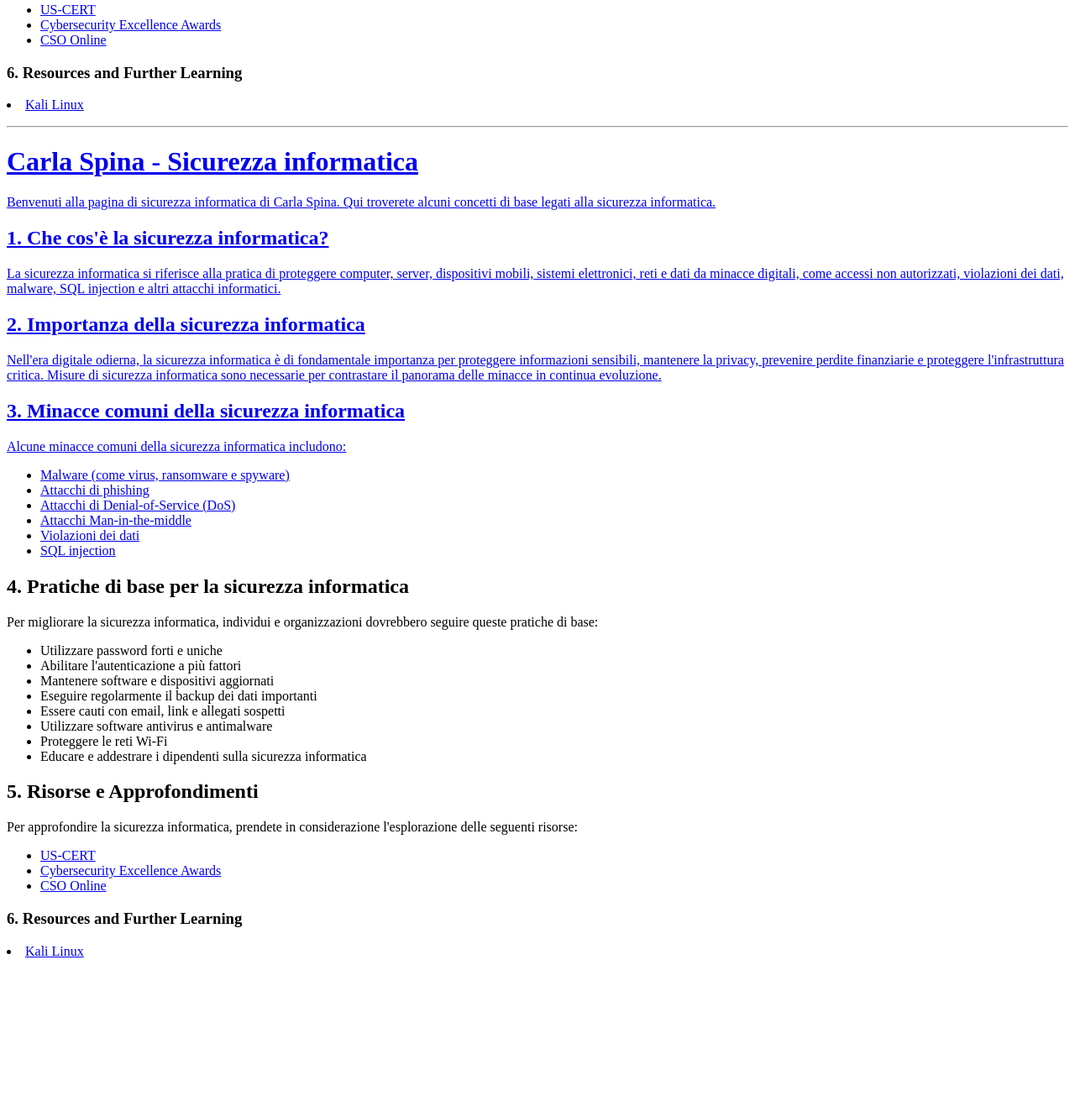
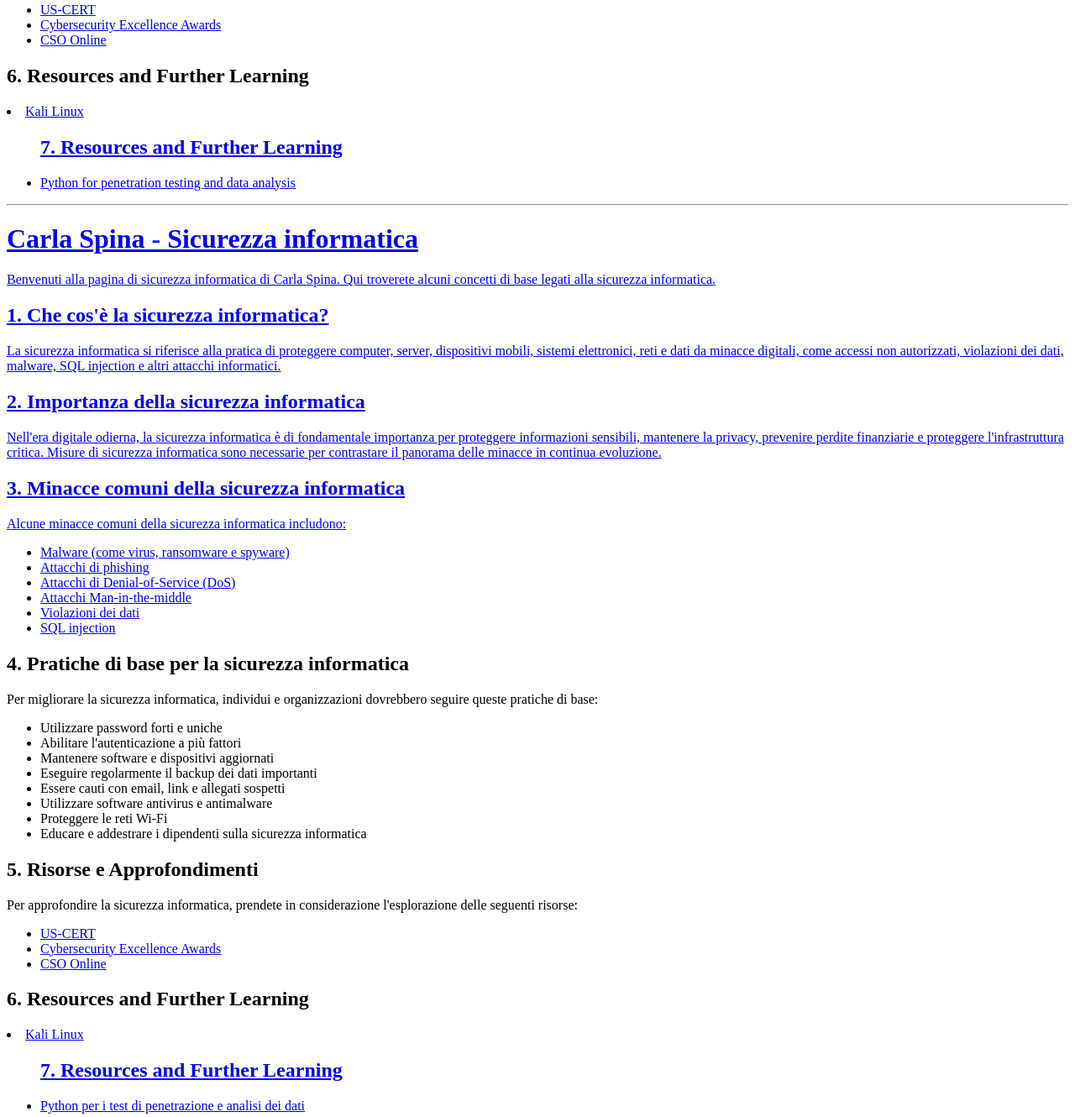
Before and after one commit to blacktulip99/portfoliocarlaspina, a plain HTML site: page index.html in a window 1280 px wide. Shown: the part 855-2185 px from the top of the page at 84% size. Before the commit the page ends 2013 px from the top, so only its background shows below. Drawn offline with Linux system fonts and the light colour scheme.

Commit message:
Update index.html

```diff
--- a/index.html
+++ b/index.html
@@ -44,8 +44,12 @@
       <li><a href="https://www.csoonline.com/">CSO Online</a></li>
     </ul>
 
-    <h3>6. Resources and Further Learning</h2>
+    <h2>6. Resources and Further Learning</h2>
         <li><a href="pagina_kali.html" target="_blank">Kali Linux</li>
+    <ul>
+
+    <h2>7. Resources and Further Learning</h2>
+        <li><a href="pagina_python.html" target="_blank">Python for penetration testing and data analysis</li>
     <ul>
 
   </div>
@@ -94,8 +98,12 @@
       <li><a href="https://www.csoonline.com/" target="_blank">CSO Online</a></li>
     </ul>
 
-    <h3>6. Resources and Further Learning</h2>
+    <h2>6. Resources and Further Learning</h2>
         <li><a href="pagina_kali_it.html" target="_blank">Kali Linux</li>
+    <ul>
+
+    <h2>7. Resources and Further Learning</h2>
+        <li><a href="pagina_python_it.html" target="_blank">Python per i test di penetrazione e analisi dei dati </li>
     <ul>
 
   </div>
```
